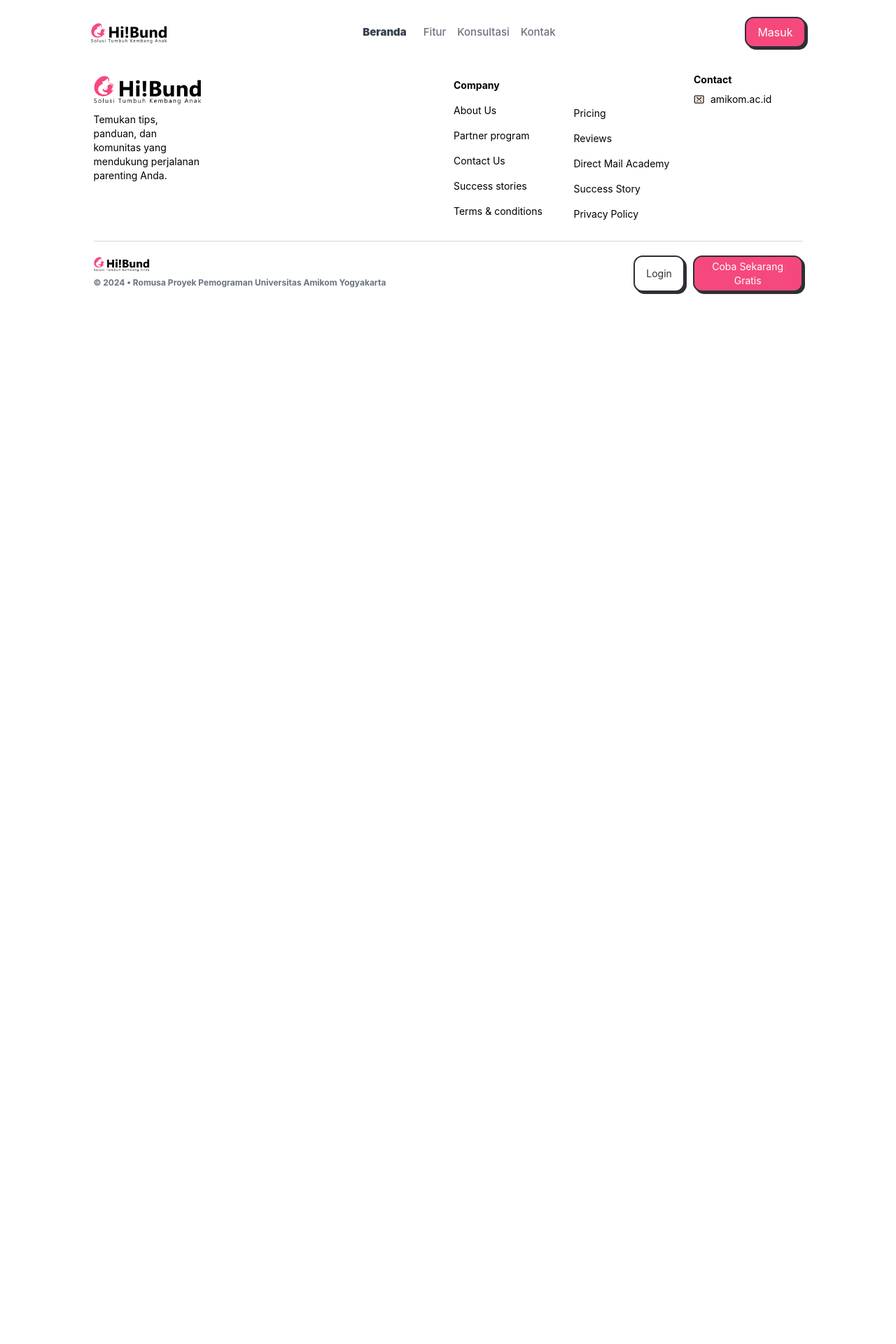
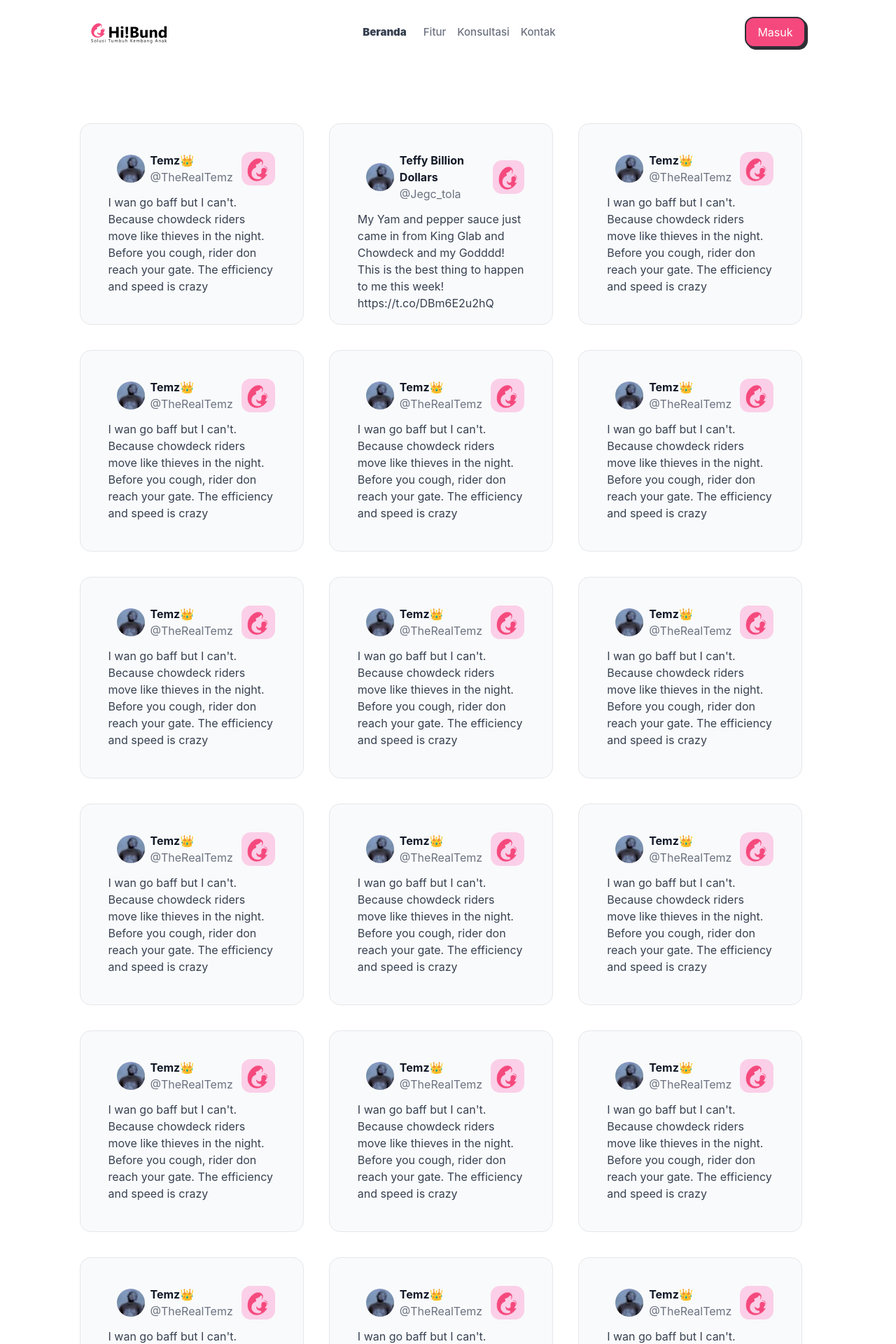
Before and after one commit to hasbihz24/HiBund-fe, a React (Vite) app in the folder HiBund-app/: page /konsultasi in a window 1280 px wide. Shown: the top 1920 px of the page at 70% size. Before the commit the page ends 800 px from the top, so only its background shows below. Built offline with nearby package versions, Linux system fonts and the light colour scheme.

Commit message:
fix package

```diff
--- a/HiBund-app/src/App.jsx
+++ b/HiBund-app/src/App.jsx
@@ -14,6 +14,7 @@ import Artikel from "./page/artikel";
 import Home from "./page/home";
 import Tips from "./page/tips";
 import Komunitas from "./page/grup-komunitas";
+import Konsultasi from "./page/konsultasi";
 function App() {
   return (
     <>
@@ -21,6 +22,7 @@ function App() {
       <Routes>
        <Route path="/" element={<Home />}/>
        <Route path="/fitur" element={<Fitur/>}></Route>
+       <Route path="/konsultasi" element={<Konsultasi/>}></Route>
        <Route path="/artikel" element={<Artikel/>}></Route>
        <Route path="/tips" element={<Tips/>}></Route>
        <Route path="/grup" element={<Komunitas/>}></Route>
--- a/HiBund-app/src/components/navbar.jsx
+++ b/HiBund-app/src/components/navbar.jsx
@@ -36,7 +36,7 @@ function NavBar() {
               </a>
             </li>
             <li className="nav-item m-2">
-              <a className="text-gray-500 hover:text-gray-900" href="#">
+              <a className="text-gray-500 hover:text-gray-900" href="/konsultasi">
                 Konsultasi
               </a>
             </li>
--- /dev/null
+++ b/HiBund-app/src/page/konsultasi.jsx
@@ -0,0 +1,143 @@
+import Tweet from "../components/komunitas-card";
+function Konsultasi() {
+    return (
+        <>
+            <div className="h-12" >
+
+            </div>
+            <div className="grid grid-cols-3 gap-4 mt-6">
+                <Tweet
+                    name="Temz👑"
+                    username="TheRealTemz"
+                    tweetText="I wan go baff but I can't. Because chowdeck riders move like thieves in the night. Before you cough, rider don reach your gate. The efficiency and speed is crazy"
+                />
+
+                <Tweet
+                    name="Teffy Billion Dollars"
+                    username="Jegc_tola"
+                    tweetText="My Yam and pepper sauce just came in from King Glab and Chowdeck and my Godddd! This is the best thing to happen to me this week! https://t.co/DBm6E2u2hQ"
+                />
+
+                <Tweet
+                    name="Temz👑"
+                    username="TheRealTemz"
+                    tweetText="I wan go baff but I can't. Because chowdeck riders move like thieves in the night. Before you cough, rider don reach your gate. The efficiency and speed is crazy"
+                />
+
+                <Tweet
+                    name="Temz👑"
+                    username="TheRealTemz"
+                    tweetText="I wan go baff but I can't. Because chowdeck riders move like thieves in the night. Before you cough, rider don reach your gate. The efficiency and speed is crazy"
+
+                />
+
+                <Tweet
+                    name="Temz👑"
+                    username="TheRealTemz"
+                    tweetText="I wan go baff but I can't. Because chowdeck riders move like thieves in the night. Before you cough, rider don reach your gate. The efficiency and speed is crazy"
+
+                />
+
+                <Tweet
+                    name="Temz👑"
+                    username="TheRealTemz"
+                    tweetText="I wan go baff but I can't. Because chowdeck riders move like thieves in the night. Before you cough, rider don reach your gate. The efficiency and speed is crazy"
+
+                />
+                <Tweet
+                    name="Temz👑"
+                    username="TheRealTemz"
+                    tweetText="I wan go baff but I can't. Because chowdeck riders move like thieves in the night. Before you cough, rider don reach your gate. The efficiency and speed is crazy"
+                />
+                <Tweet
+                    name="Temz👑"
+                    username="TheRealTemz"
+                    tweetText="I wan go baff but I can't. Because chowdeck riders move like thieves in the night. Before you cough, rider don reach your gate. The efficiency and speed is crazy"
+
+                />
+                <Tweet
+                    name="Temz👑"
+                    username="TheRealTemz"
+                    tweetText="I wan go baff but I can't. Because chowdeck riders move like thieves in the night. Before you cough, rider don reach your gate. The efficiency and speed is crazy"
+
+                />
+                <Tweet
+                    name="Temz👑"
+                    username="TheRealTemz"
+                    tweetText="I wan go baff but I can't. Because chowdeck riders move like thieves in the night. Before you cough, rider don reach your gate. The efficiency and speed is crazy"
+
+                />
+                <Tweet
+                    name="Temz👑"
+                    username="TheRealTemz"
+                    tweetText="I wan go baff but I can't. Because chowdeck riders move like thieves in the night. Before you cough, rider don reach your gate. The efficiency and speed is crazy"
+
+                />
+                <Tweet
+                    name="Temz👑"
+                    username="TheRealTemz"
+                    tweetText="I wan go baff but I can't. Because chowdeck riders move like thieves in the night. Before you cough, rider don reach your gate. The efficiency and speed is crazy"
+
+                />
+                <Tweet
+                    name="Temz👑"
+                    username="TheRealTemz"
+                    tweetText="I wan go baff but I can't. Because chowdeck riders move like thieves in the night. Before you cough, rider don reach your gate. The efficiency and speed is crazy"
+
+                />
+                <Tweet
+                    name="Temz👑"
+                    username="TheRealTemz"
+                    tweetText="I wan go baff but I can't. Because chowdeck riders move like thieves in the night. Before you cough, rider don reach your gate. The efficiency and speed is crazy"
+
+                />
+                <Tweet
+                    name="Temz👑"
+                    username="TheRealTemz"
+                    tweetText="I wan go baff but I can't. Because chowdeck riders move like thieves in the night. Before you cough, rider don reach your gate. The efficiency and speed is crazy"
+
+                />
+                <Tweet
+                    name="Temz👑"
+                    username="TheRealTemz"
+                    tweetText="I wan go baff but I can't. Because chowdeck riders move like thieves in the night. Before you cough, rider don reach your gate. The efficiency and speed is crazy"
+
+                />
+                <Tweet
+                    name="Temz👑"
+                    username="TheRealTemz"
+                    tweetText="I wan go baff but I can't. Because chowdeck riders move like thieves in the night. Before you cough, rider don reach your gate. The efficiency and speed is crazy"
+
+                />
+                <Tweet
+                    name="Temz👑"
+                    username="TheRealTemz"
+                    tweetText="I wan go baff but I can't. Because chowdeck riders move like thieves in the night. Before you cough, rider don reach your gate. The efficiency and speed is crazy"
+                />
+                <Tweet
+                    name="Temz👑"
+                    username="TheRealTemz"
+                    tweetText="I wan go baff but I can't. Because chowdeck riders move like thieves in the night. Before you cough, rider don reach your gate. The efficiency and speed is crazy"
+
+                />
+                <Tweet
+                    name="Temz👑"
+                    username="TheRealTemz"
+                    tweetText="I wan go baff but I can't. Because chowdeck riders move like thieves in the night. Before you cough, rider don reach your gate. The efficiency and speed is crazy"
+
+                />
+                <Tweet
+                    name="Temz👑"
+                    username="TheRealTemz"
+                    tweetText="I wan go baff but I can't. Because chowdeck riders move like thieves in the night. Before you cough, rider don reach your gate. The efficiency and speed is crazy"
+
+                />
+            </div>
+            <div className="h-96" >
+
+            </div>
+        </>
+    )
+}
+
+export default Konsultasi
```
